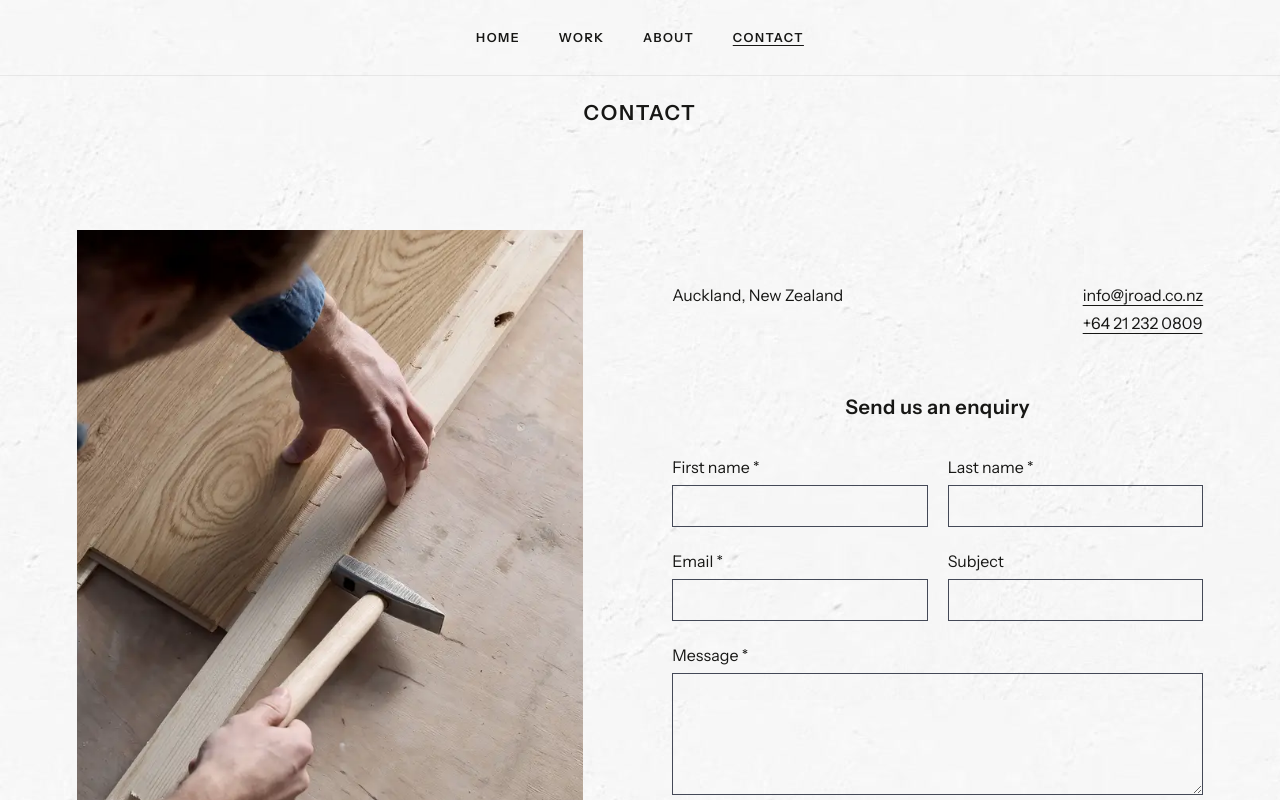
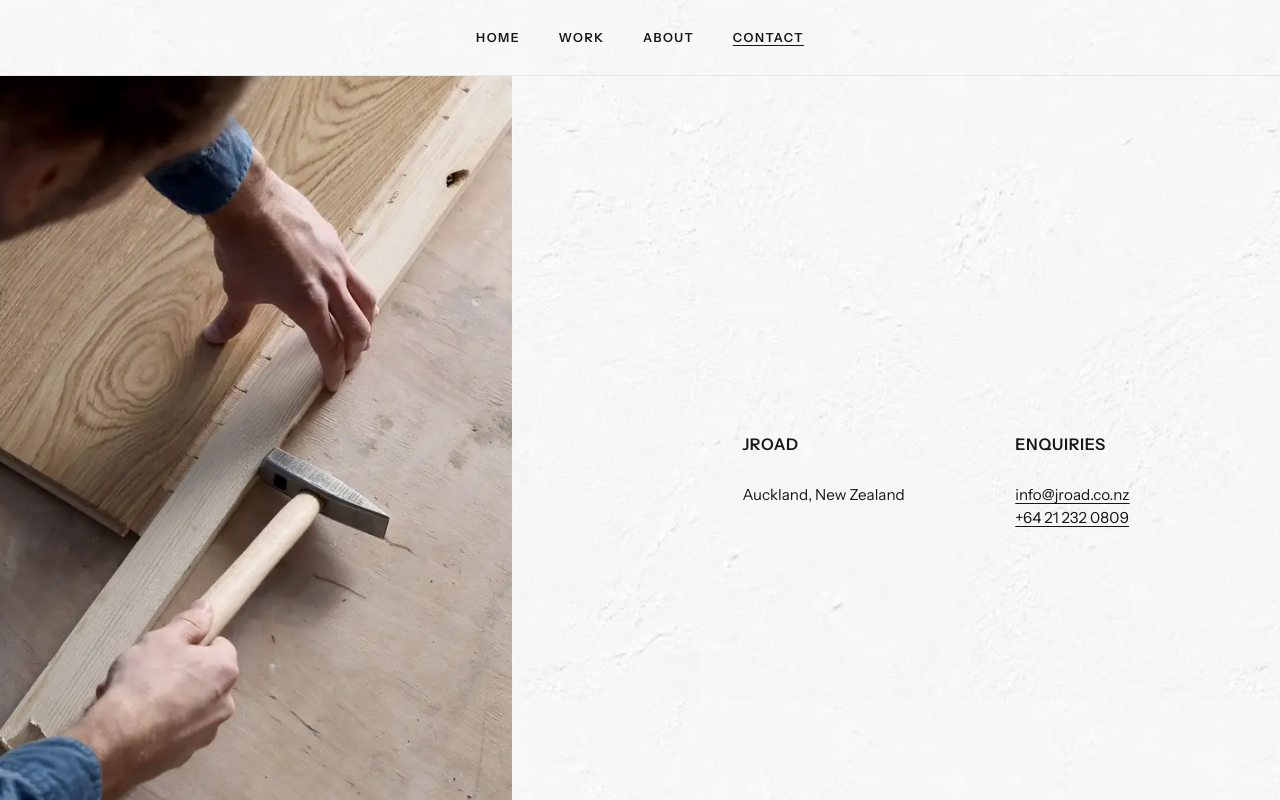
Before and after one commit to jroad-admin/website, a Next.js app: page /contact in a window 1280 px wide. Shown: the top 800 px of the page. Built offline with nearby package versions, Linux system fonts and the light colour scheme.

Commit message:
Restore the contact details layout from the video draft

```diff
--- a/app/contact/contact-form.tsx
+++ /dev/null
@@ -1,24 +0,0 @@
-"use client";
-
-import type { FormEvent } from "react";
-
-export default function ContactForm({ email }: { email: string }) {
-  function openEmail(event: FormEvent<HTMLFormElement>) {
-    event.preventDefault();
-    const fields = new FormData(event.currentTarget);
-    const name = [fields.get("firstName"), fields.get("lastName")].join(" ").trim();
-    const subject = String(fields.get("subject") || "Website enquiry").trim();
-    const body = [String(fields.get("message") ?? "").trim(), "", name, String(fields.get("email") ?? "")].join("\r\n");
-    window.location.href = `mailto:${email}?subject=${encodeURIComponent(subject)}&body=${encodeURIComponent(body)}`;
-  }
-
-  return <form className="enquiry-form" method="post" onSubmit={openEmail}>
-    <h2>Send us an enquiry</h2>
-    <label>First name <span aria-hidden="true">*</span><input name="firstName" autoComplete="given-name" maxLength={80} required /></label>
-    <label>Last name <span aria-hidden="true">*</span><input name="lastName" autoComplete="family-name" maxLength={80} required /></label>
-    <label>Email <span aria-hidden="true">*</span><input name="email" type="email" autoComplete="email" maxLength={254} required /></label>
-    <label>Subject<input name="subject" maxLength={120} /></label>
-    <label className="enquiry-wide">Message <span aria-hidden="true">*</span><textarea name="message" rows={5} maxLength={1000} required /></label>
-    <div className="enquiry-wide"><button type="submit">Open email draft</button></div>
-  </form>;
-}
--- a/app/contact/page.tsx
+++ b/app/contact/page.tsx
@@ -1,7 +1,6 @@
 import type { Metadata } from "next";
 import { initialSettings, readSite } from "../../lib/content";
-import { InstagramLink, SiteFooter, SiteHeader } from "../site-chrome";
-import ContactForm from "./contact-form";
+import { SiteFooter, SiteHeader } from "../site-chrome";
 
 export const metadata: Metadata = { title: "Contact — JROAD" };
 export const dynamic = "force-dynamic";
@@ -11,20 +10,20 @@ export default async function Contact() {
   const site = settings ?? initialSettings;
   return <>
     <SiteHeader instagram={site.instagram} current="/contact" />
-    <main className="wrap contact-page">
-      <h1>Contact</h1>
+    <main className="contact-page">
+      <h1 className="screen-reader-only">Contact</h1>
       <div className="contact-panel">
         <img className="contact-image" src="/assets/contact-workshop.webp" alt="Hands working with timber at a workshop bench" width="1200" height="800" />
-        <div className="contact-panel-inner">
-          <div className="contact-panel-details">
+        <div className="contact-panel-details">
+          <section>
+            <h2>JROAD</h2>
             {site.address && <p>{site.address}</p>}
-            <p>
-              {site.email && <><a href={`mailto:${site.email}`}>{site.email}</a><br /></>}
-              {site.phone && <a href={`tel:${site.phone.replace(/[^+\d]/g, "")}`}>{site.phone}</a>}
-            </p>
-            {site.instagram && <InstagramLink href={site.instagram} />}
-          </div>
-          {site.email && <ContactForm email={site.email} />}
+          </section>
+          <section>
+            <h2>Enquiries</h2>
+            {site.email && <a href={`mailto:${site.email}`}>{site.email}</a>}
+            {site.phone && <a href={`tel:${site.phone.replace(/[^+\d]/g, "")}`}>{site.phone}</a>}
+          </section>
         </div>
       </div>
     </main>
--- a/app/style.css
+++ b/app/style.css
@@ -57,23 +57,18 @@ h2{font-size:clamp(2rem,4vw,4rem);font-weight:600;line-height:1;letter-spacing:-
 .team-role{font-size:.78rem;line-height:1.4;margin:0 0 1.3rem}
 .team-portrait{display:block;width:min(100%,194px);height:auto;margin:1.5rem auto;mix-blend-mode:multiply}
 .team-bio{white-space:pre-line;line-height:1.6}
-.contact-page{padding:1.4rem 0 2rem}
-.contact-page h1{font:600 1.3rem/1.4 'Instrument Sans',Arial,sans-serif;letter-spacing:.08em;text-align:center;text-transform:uppercase;margin:0 0 clamp(3rem,8vw,8rem)}
-.contact-panel{display:grid;grid-template-columns:minmax(0,1fr) minmax(0,1.05fr);align-items:start;gap:clamp(2rem,7vw,7rem);padding-bottom:3rem}
-.contact-image{width:100%;height:auto;aspect-ratio:4/5;object-fit:cover;object-position:47% center}
-.contact-panel-inner{width:100%;max-width:640px;padding-top:clamp(.5rem,4vw,4rem)}
-.contact-panel-details{display:flex;justify-content:space-between;align-items:flex-start;flex-wrap:wrap;gap:1rem 2.5rem;line-height:1.75}
-.contact-panel-details p{min-width:0;margin:0;white-space:pre-line;overflow-wrap:anywhere}
-.enquiry-form{display:grid;grid-template-columns:repeat(2,minmax(0,1fr));gap:1.5rem 1.25rem;margin-top:3.5rem}
-.enquiry-form h2,.enquiry-wide{grid-column:1/-1}
-.enquiry-form h2{text-align:center;font-size:1.25rem;letter-spacing:.02em;margin:.25rem 0 1rem}
-.enquiry-form input,.enquiry-form textarea{display:block;width:100%;margin-top:.5rem;padding:.62rem;border:1px solid #444957;background:transparent;border-radius:0}
-.enquiry-form textarea{resize:vertical}
-.enquiry-form button{background:#252832;color:#fff;border:1px solid #252832;padding:.7rem 1rem}
+.contact-page{padding-bottom:2rem}
+.contact-panel{display:grid;grid-template-columns:minmax(0,2fr) minmax(0,3fr);min-height:calc(100svh - 76px)}
+.contact-image{display:block;width:100%;height:100%;object-fit:cover;object-position:47% center}
+.contact-panel-details{display:grid;grid-template-columns:minmax(0,1.2fr) minmax(0,1fr);align-self:center;gap:1.4rem 2rem;margin:0 clamp(1.5rem,5vw,6rem) 0 clamp(2rem,18vw,22rem);padding-block:clamp(5rem,15svh,10rem) 2rem;font-size:.95rem;line-height:1.5}
+.contact-panel-details h2{font:600 1rem/1.25 'Instrument Sans',Arial,sans-serif;letter-spacing:.045em;text-transform:uppercase;margin:0 0 1.9rem}
+.contact-panel-details p{margin:0;white-space:pre-line;overflow-wrap:anywhere}
+.contact-panel-details a{display:block;width:fit-content;max-width:100%;overflow-wrap:anywhere}
 .profile-fields{display:grid;gap:.85rem;border:1px solid #747770;padding:1rem}
 @media(max-width:900px){.team-grid{row-gap:3rem}.team-profile{flex-basis:calc((100% - var(--team-gap))/2)}}
-@media(max-width:780px){.contact-panel{grid-template-columns:1fr}.contact-image{aspect-ratio:3/2}.contact-panel-inner{max-width:none;padding-top:0}}
-@media(max-width:480px){.enquiry-form{grid-template-columns:1fr}.contact-panel-details{gap:.65rem 1rem}}
+@media(max-width:1100px){.contact-panel-details{margin-left:clamp(2rem,8vw,6rem)}}
+@media(max-width:780px){.contact-panel{grid-template-columns:1fr;min-height:0}.contact-image{height:auto;aspect-ratio:3/2}.contact-panel-details{margin-inline:6%;padding-block:2rem 0}.contact-panel-details h2{margin-bottom:.85rem}}
+@media(max-width:420px){.contact-panel-details{grid-template-columns:1fr;gap:1.5rem}}
 .footer-links{display:flex;align-items:center;justify-content:flex-end;padding:1.5rem 0 2rem}
 .footer-links a{text-decoration:none}
 .footer-logo{display:block;width:52px;height:auto;mix-blend-mode:multiply}
```
